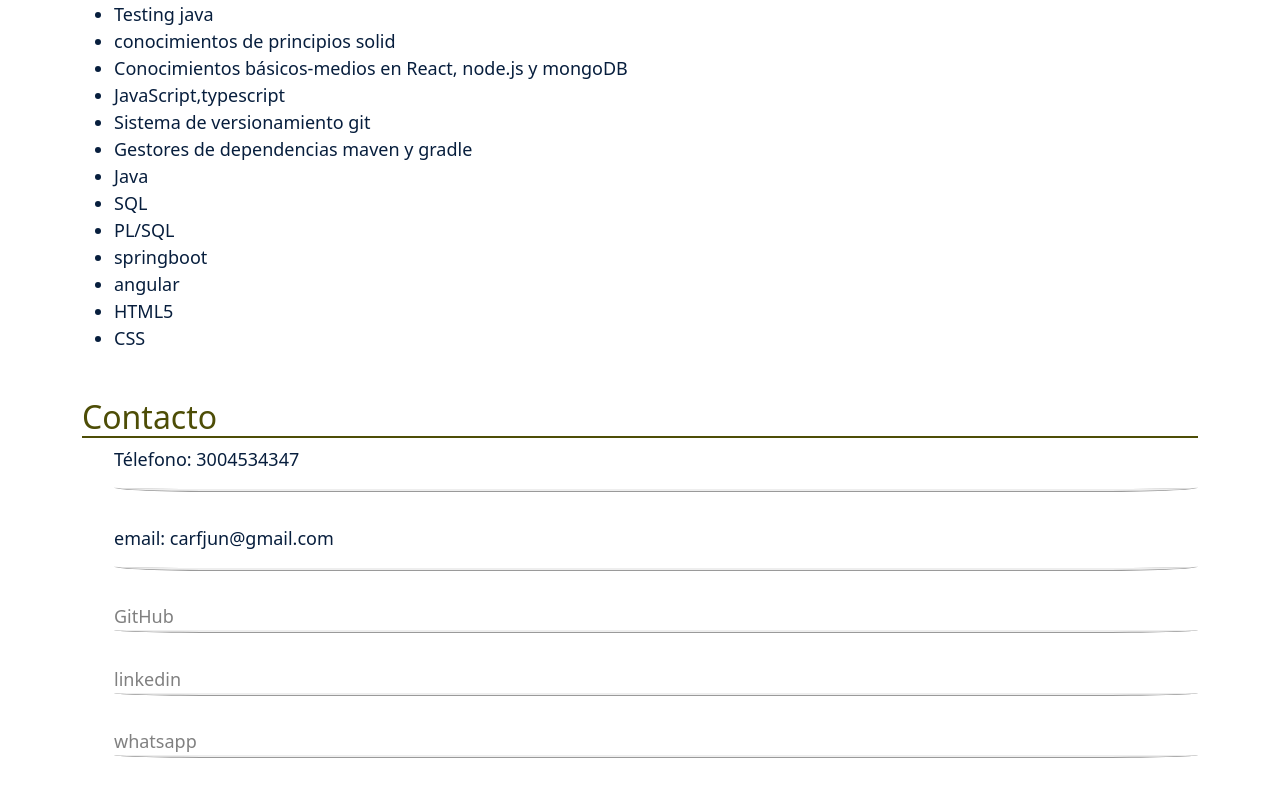
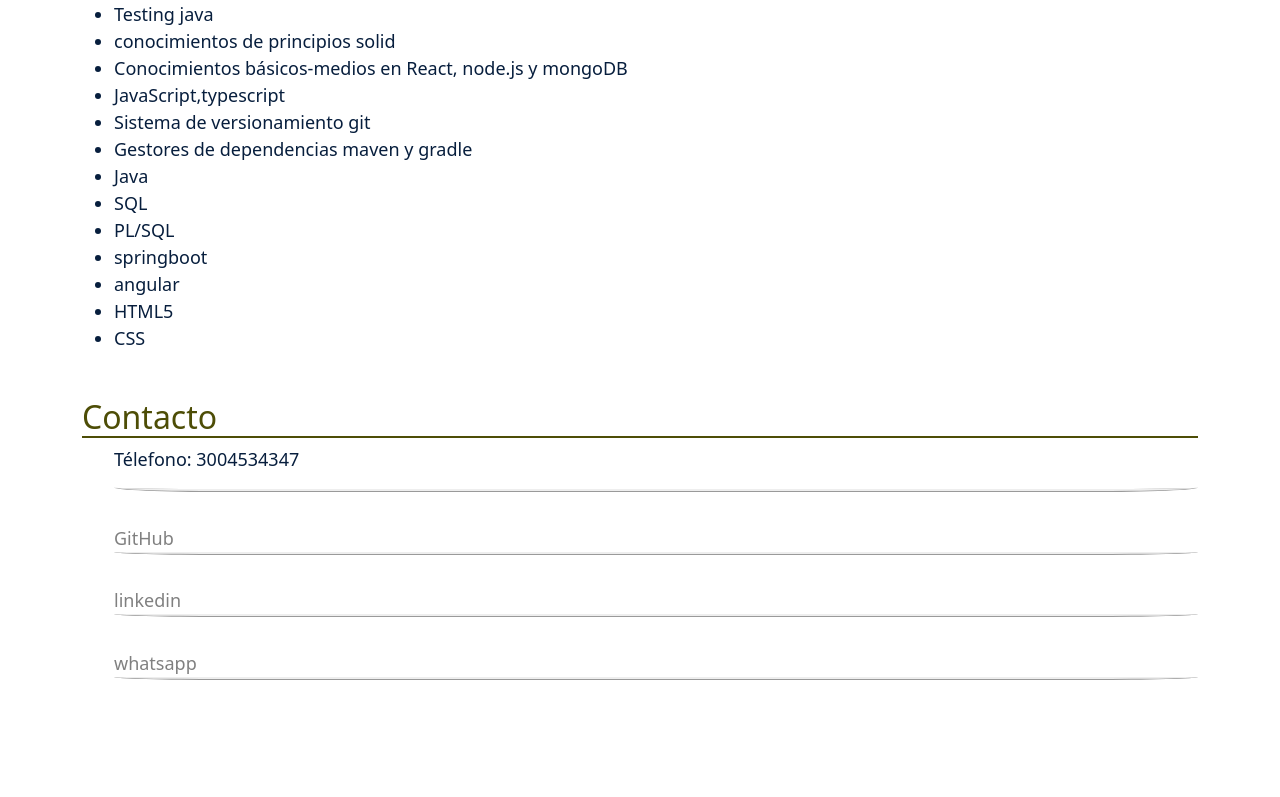
Before and after one commit to krlosjn/portafolioreact, a React (Create React App) app: page /curriculum in a window 1280 px wide. Shown: the part 1862-2659 px from the top of the page. After the commit the page ends 2584 px from the top, so only its background shows below. Built offline with nearby package versions, Linux system fonts and the light colour scheme.

Commit message:
elimina campo en componente curriculum

```diff
--- a/src/components/Curriculum.jsx
+++ b/src/components/Curriculum.jsx
@@ -114,7 +114,6 @@ const Curriculum=()=>{
                 <h2 className="textoH2">Contacto</h2>
                 <ul className="listando">
                     <li className="item"><p>Télefono: 3004534347</p></li>
-                    <li className="item"><p>email: carfjun@gmail.com</p></li>
                     <li className="item">
                         <a href="https://github.com/krlosjn/" target="_blank" className="icon-github"><i className="bi bi-github"></i> GitHub</a>
                     </li>
```
